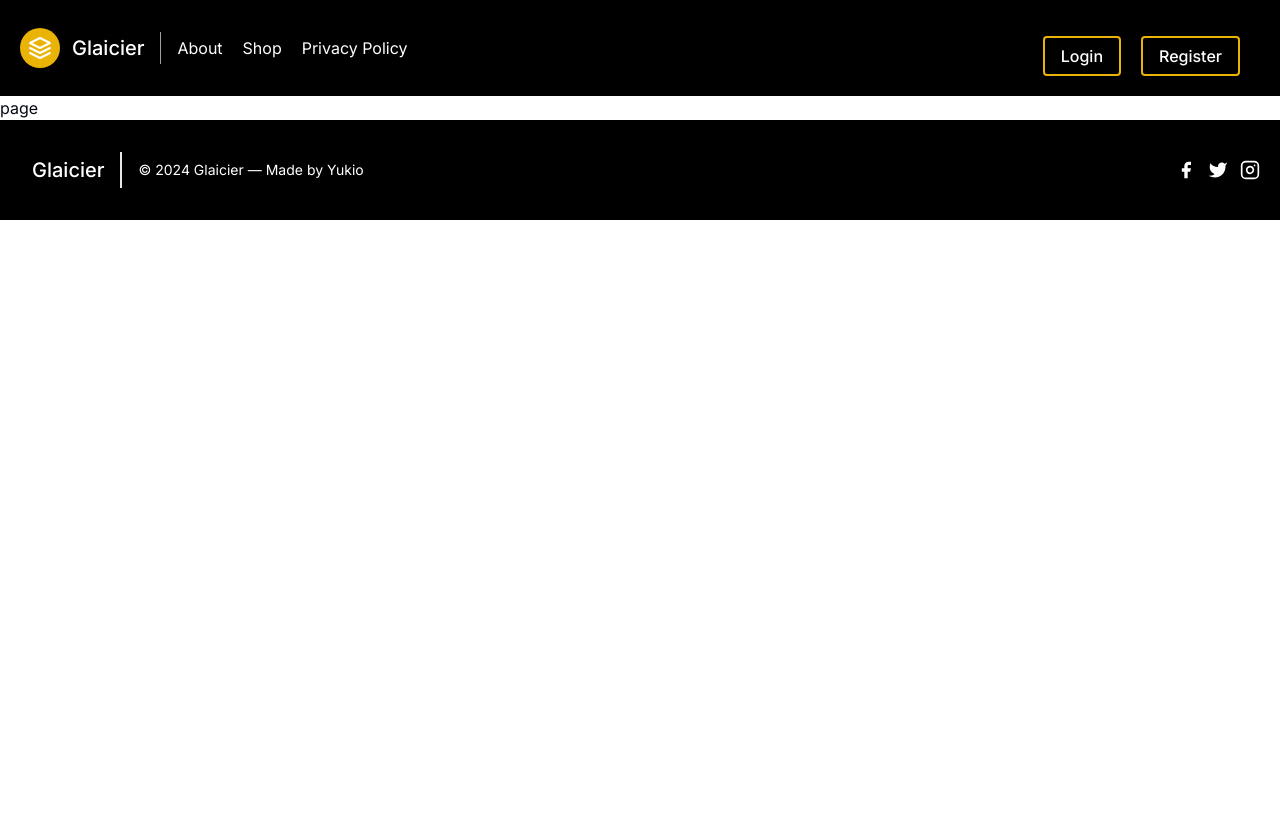
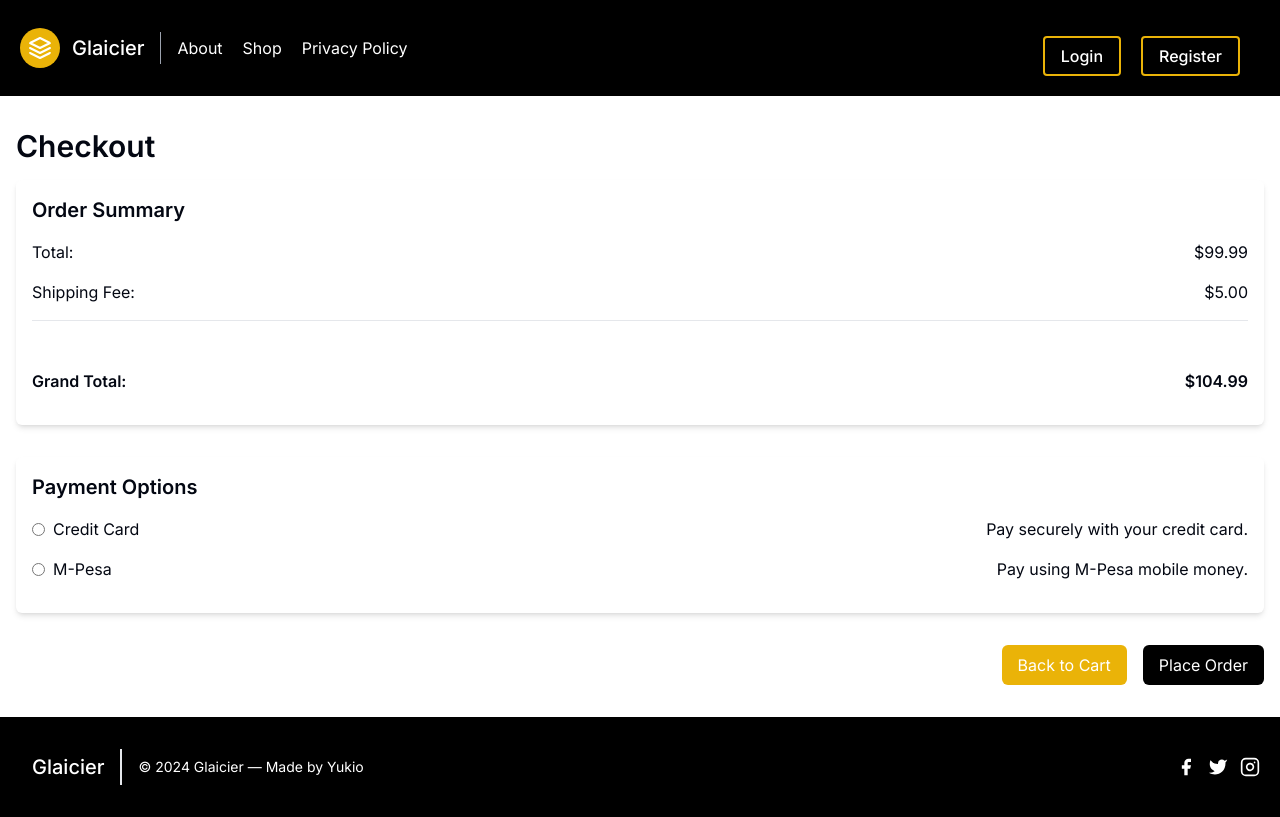
Before and after one commit to yukiodesigns/glacier_foods, a Next.js app: page /checkout in a window 1280 px wide. Built offline with nearby package versions, Linux system fonts and the light colour scheme.

Commit message:
Created checkout page

```diff
--- a/app/checkout/page.tsx
+++ b/app/checkout/page.tsx
@@ -1,8 +1,51 @@
+import Link from 'next/link'
 import React from 'react'
 
 const page = () => {
   return (
-    <div>page</div>
+    <div>
+          <div className="container mx-auto px-4 py-8">
+      <h1 className="text-3xl font-semibold mb-4">Checkout</h1>
+      <div className="bg-white shadow-md rounded-md p-4 mb-8">
+        <h2 className="text-xl font-semibold mb-4">Order Summary</h2>
+        <div className="flex justify-between items-center mb-4">
+          <p>Total:</p>
+          <p>$99.99</p>
+        </div>
+        <div className="flex justify-between items-center mb-4">
+          <p>Shipping Fee:</p>
+          <p>$5.00</p>
+        </div>
+        <div className="border-t border-gray-200 py-4 mb-4"></div>
+        <div className="flex justify-between items-center mb-4">
+          <p className="font-semibold">Grand Total:</p>
+          <p className="font-semibold">$104.99</p>
+        </div>
+      </div>
+      <div className="bg-white shadow-md rounded-md p-4 mb-8">
+        <h2 className="text-xl font-semibold mb-4">Payment Options</h2>
+        {/* Payment options */}
+        <div className="flex items-center mb-4">
+          <input type="radio" id="cardPayment" name="paymentMethod" className="mr-2" />
+          <label htmlFor="cardPayment">Credit Card</label>
+          {/* Display card payment details */}
+          <p className="ml-auto">Pay securely with your credit card.</p>
+        </div>
+        <div className="flex items-center mb-4">
+          <input type="radio" id="mpesaPayment" name="paymentMethod" className="mr-2" />
+          <label htmlFor="mpesaPayment">M-Pesa</label>
+          {/* Display M-Pesa payment details */}
+          <p className="ml-auto">Pay using M-Pesa mobile money.</p>
+        </div>
+      </div>
+      <div className="flex justify-end">
+        <Link href="/cart" className="bg-yellow-500 text-white px-4 py-2 rounded-md inline-block mr-4">
+          Back to Cart
+        </Link>
+        <button className="bg-black text-white px-4 py-2 rounded-md inline-block">Place Order</button>
+      </div>
+    </div>
+    </div>
   )
 }
 
```
